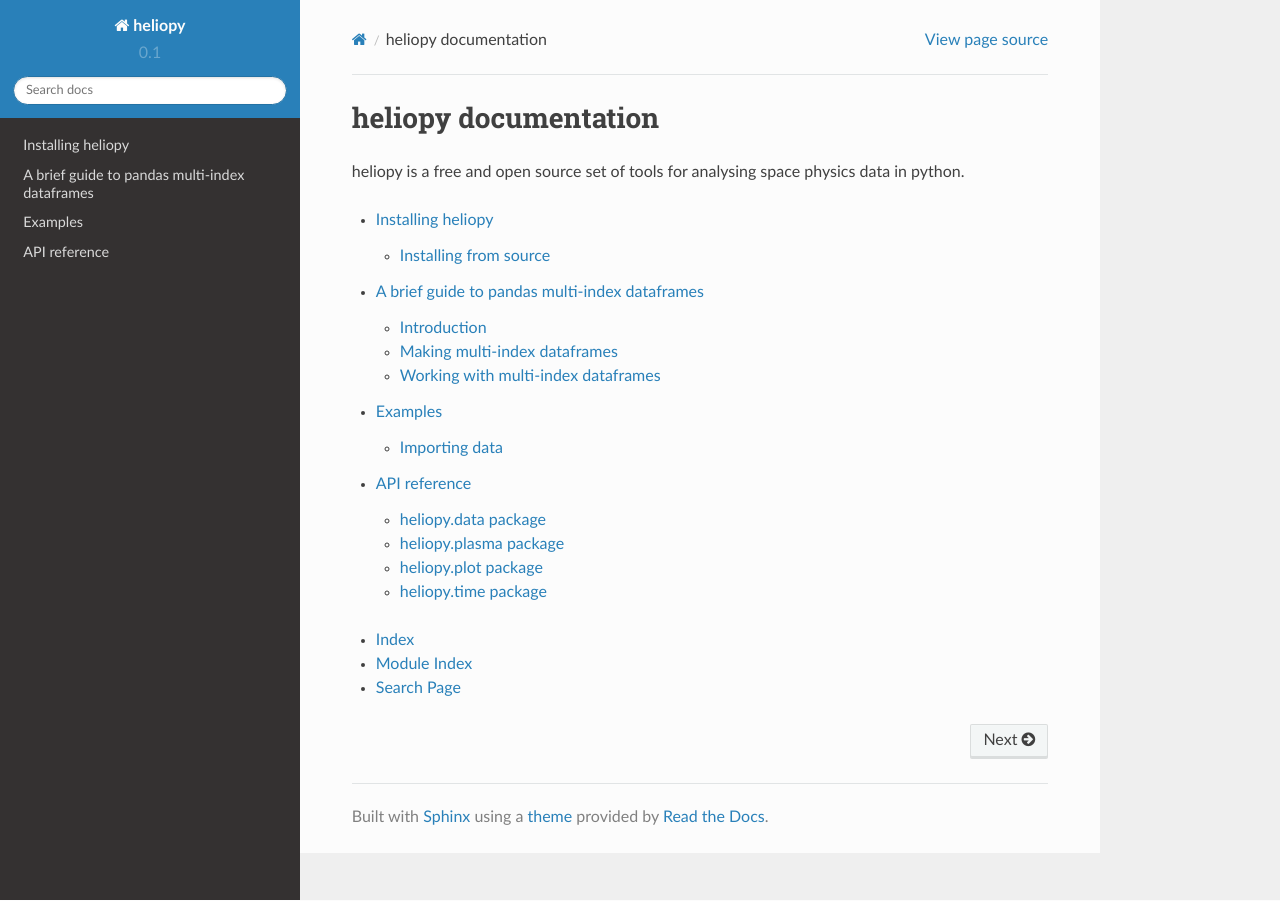
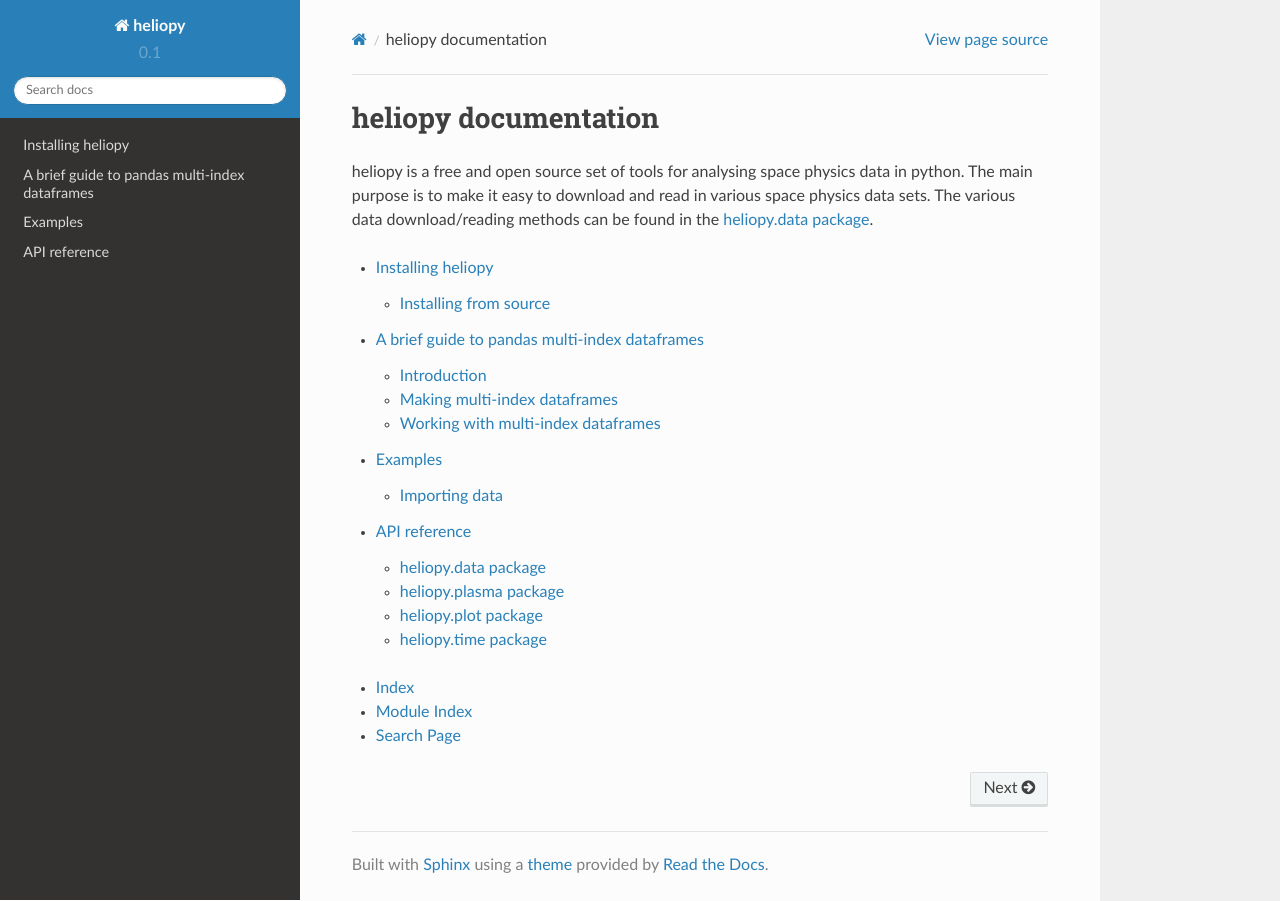
Before and after one commit to heliopython/heliopy, a Sphinx documentation site: the page built from doc/source/index.rst, in a window 1280 px wide. Built offline with Sphinx 7.4.7 and the Read the Docs theme 2.0.0, drawn with Linux system fonts in a browser that asks for light colours.

Commit message:
Add reference to data package on home page

```diff
--- a/doc/source/code_ref/data/index.rst
+++ b/doc/source/code_ref/data/index.rst
@@ -1,3 +1,5 @@
+.. _data-index:
+
 heliopy.data package
 -----------------------
 
--- a/doc/source/index.rst
+++ b/doc/source/index.rst
@@ -2,7 +2,9 @@
 =====================
 
 heliopy is a free and open source set of tools for analysing space physics data
-in python.
+in python. The main purpose is to make it easy to download and read in various
+space physics data sets. The various data download/reading methods can be found
+in the :ref:`data-index`.
 
 .. toctree::
    :maxdepth: 2
```
